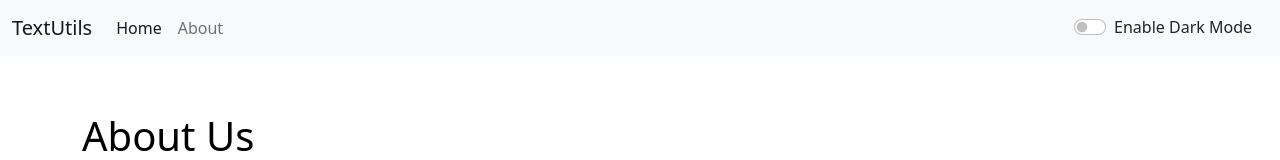
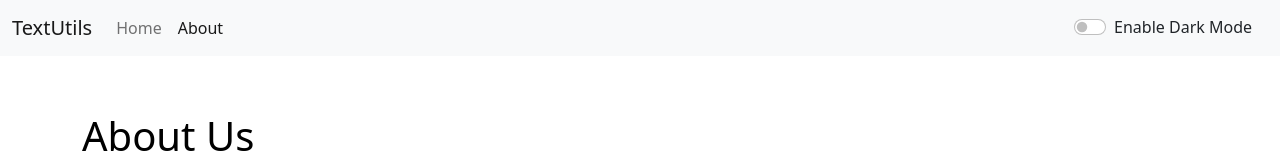
Before and after one commit to vishal-kumaar/text-utils, a React (Create React App) app: page /about in a window 1280 px wide. Shown: the top 160 px of the page. Built offline with nearby package versions, Linux system fonts and the light colour scheme.

Commit message:
Added NavLink on navbar

```diff
--- a/src/components/Navbar.js
+++ b/src/components/Navbar.js
@@ -1,5 +1,6 @@
 import React from 'react';
 import PropTypes from 'prop-types'
+import { NavLink } from 'react-router-dom';
 import { Link } from 'react-router-dom';
 
 function Navbar(props) {
@@ -13,10 +14,10 @@
             <div className="collapse navbar-collapse" id="navbarSupportedContent">
             <ul className="navbar-nav me-auto mb-2 mb-lg-0">
                 <li className="nav-item">
-                <Link className="nav-link active" aria-current="page" to="/">Home</Link>
+                <NavLink className="nav-link" activeclassname="active" aria-current="page" to="/">Home</NavLink>
                 </li>
                 <li className="nav-item">
-                <Link className="nav-link" to="/about">About</Link>
+                <NavLink className="nav-link" activeclassname="active" to="/about">About</NavLink>
                 </li>
             </ul>
             <div className={`form-check form-switch text-${props.mode === "light" ? "dark" : "light"} mx-3`}>
```
Also changed, not shown: src/App.js (line endings or trailing spaces).
